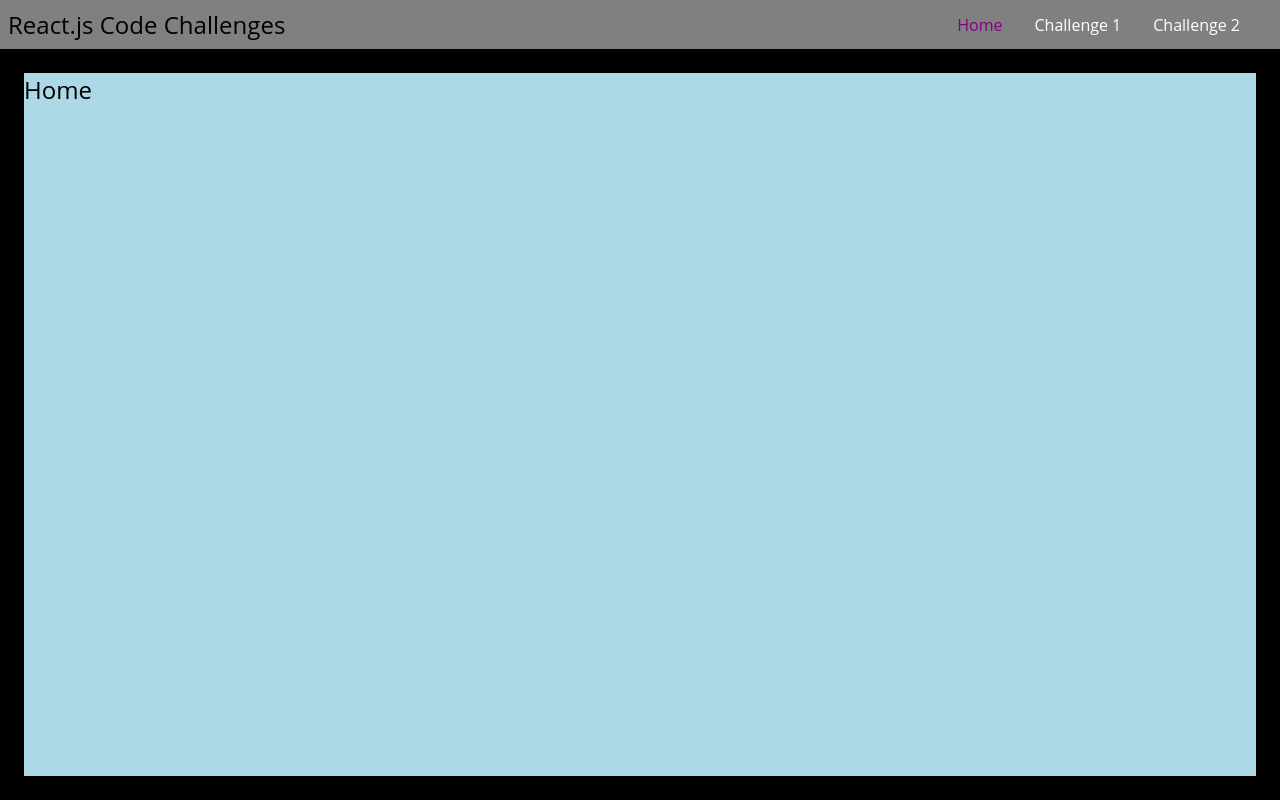
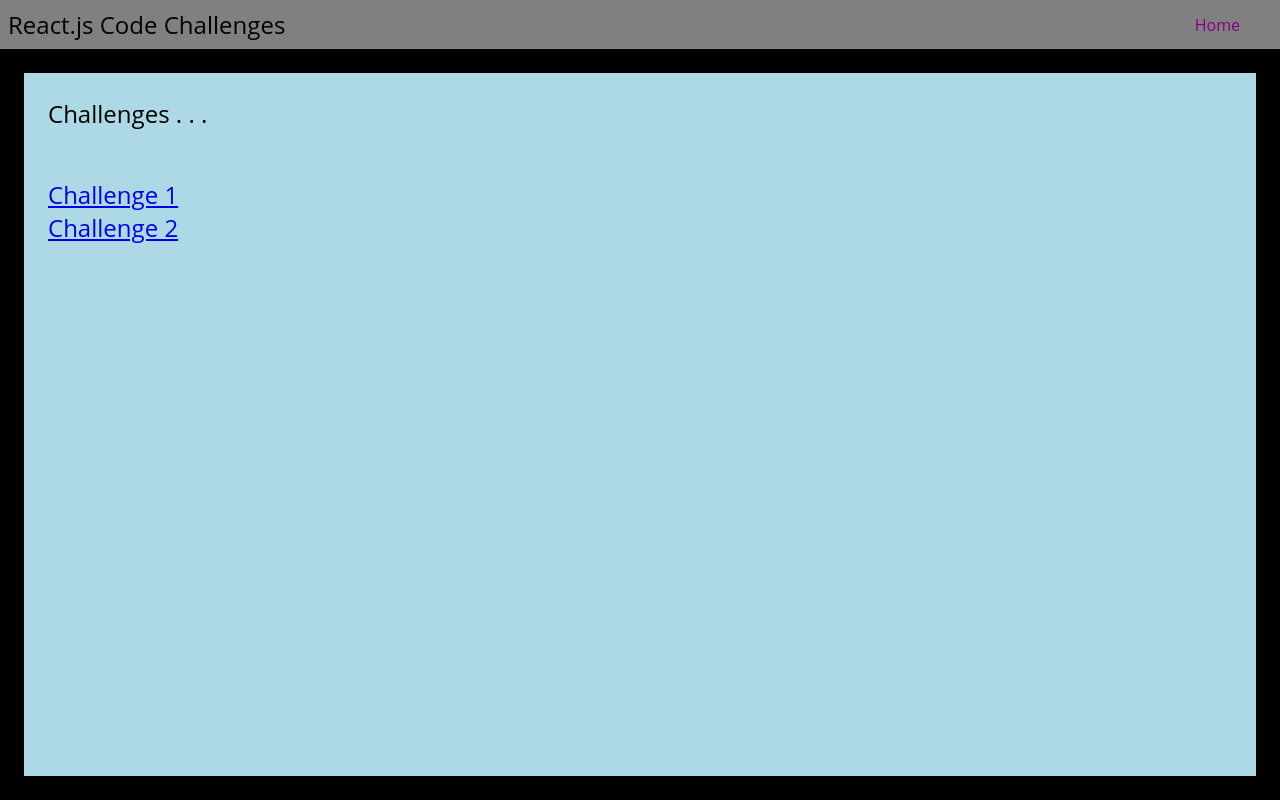
Before and after one commit to CelestialCoyote/reactjs-code-challenges, a React (Create React App) app: page / in a window 1280 px wide. Built offline with nearby package versions, Linux system fonts and the light colour scheme.

Commit message:
Aded navigation to home page.

```diff
--- a/src/components/Navbar/Navbar.js
+++ b/src/components/Navbar/Navbar.js
@@ -13,18 +13,6 @@
             >
                 Home
             </NavLink>
-            <NavLink
-                to='/challenge1'
-                className={({ isActive }) => (isActive ? 'link active' : 'link')}
-            >
-                Challenge 1
-            </NavLink>
-            <NavLink
-                to='/challenge2'
-                className={({ isActive }) => (isActive ? 'link active' : 'link')}
-            >
-                Challenge 2
-            </NavLink>
         </nav>
     );
 };
--- a/src/pages/Home/Home.css
+++ b/src/pages/Home/Home.css
@@ -1,7 +1,13 @@
 .home {
     background-color: lightblue;
     display: flex;
+    flex-direction: column;
     flex-grow: 1;
     font-size: 1.5rem;
     margin: 1.0em;
+    padding: 1.0em;
 }
+
+.title {
+    margin-bottom: 2.0em;
+}
--- a/src/pages/Home/Home.js
+++ b/src/pages/Home/Home.js
@@ -1,10 +1,26 @@
 import React from 'react';
+import { NavLink } from 'react-router-dom';
 import './Home.css';
 
 
 const Home = () => {
     return (
-        <div className="home">Home</div>
+        <div className="home">
+            <div className="title">Challenges . . .</div>
+
+            <NavLink
+                to='/challenge1'
+                //className={({ isActive }) => (isActive ? 'link active' : 'link')}
+            >
+                Challenge 1
+            </NavLink>
+            <NavLink
+                to='/challenge2'
+                //className={({ isActive }) => (isActive ? 'link active' : 'link')}
+            >
+                Challenge 2
+            </NavLink>
+        </div>
     );
 };
 
```
